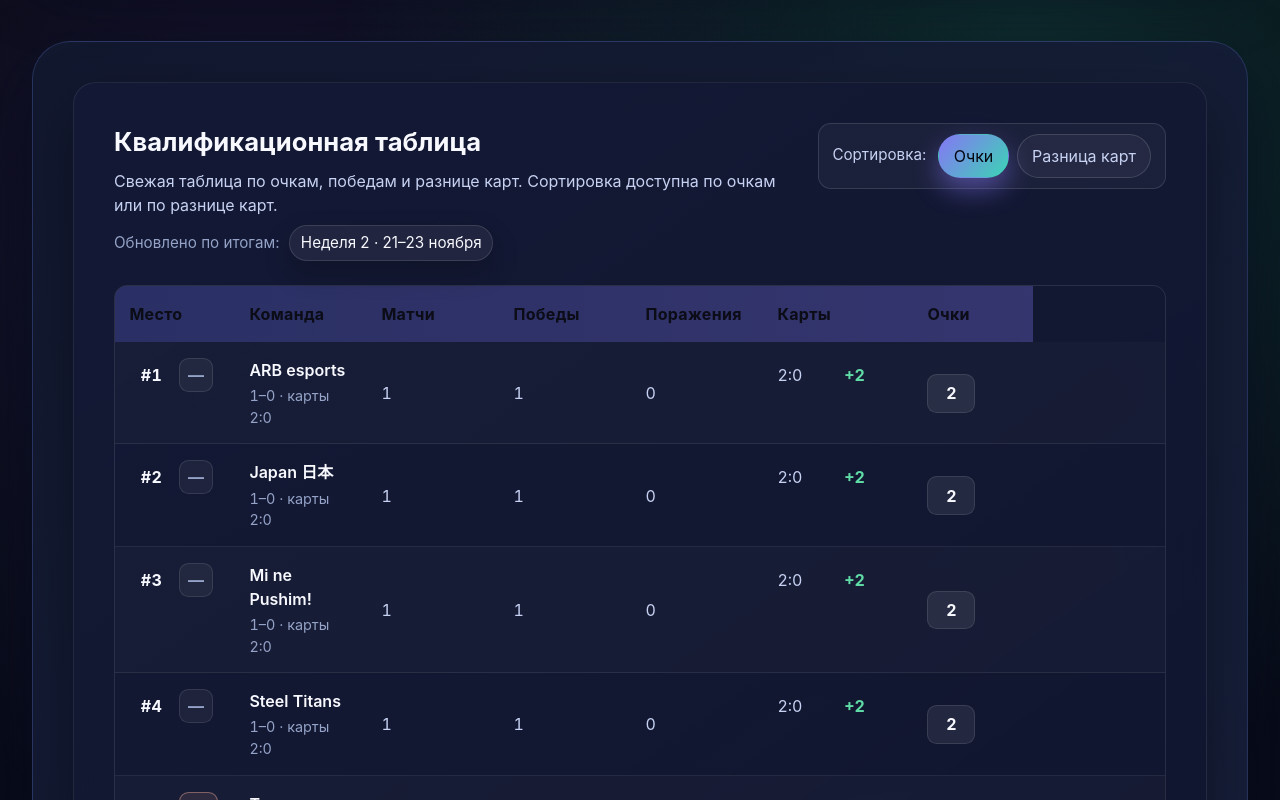
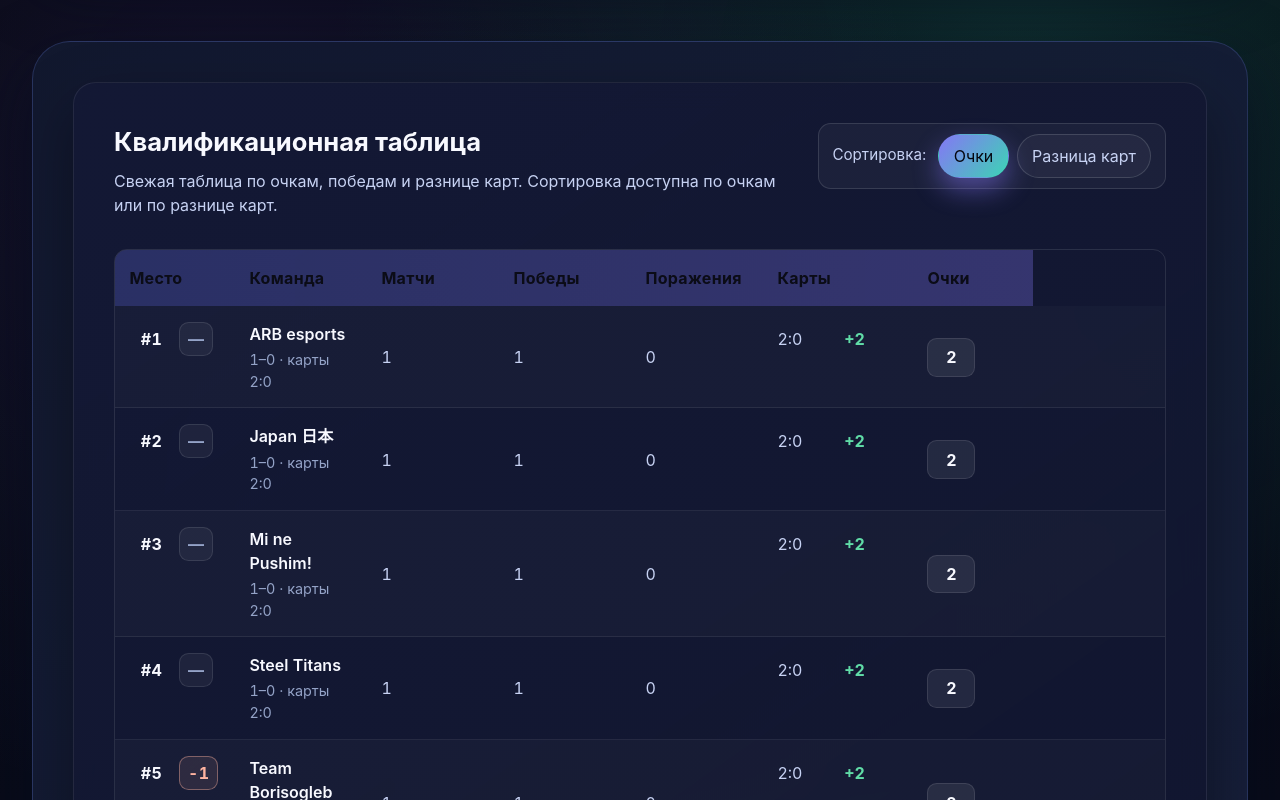
Before and after one commit to rtalyutin/new-test, a React (Vite) app: page / in a window 1280 px wide. Shown: the part 4800-5600 px from the top of the page. Built offline with nearby package versions, Linux system fonts and the light colour scheme.

Commit message:
fix: remove update note from qualifications table

```diff
--- a/src/features/QualificationsTable/QualificationsTable.jsx
+++ b/src/features/QualificationsTable/QualificationsTable.jsx
@@ -18,7 +18,6 @@
   );
 
   const finishedWeeks = useMemo(() => extractFinishedMatchesByWeek(matchResults), [matchResults]);
-  const latestFinishedWeek = finishedWeeks[finishedWeeks.length - 1];
 
   const previousWeekMatches = useMemo(
     () => finishedWeeks.slice(0, -1).flatMap((week) => week.matches),
@@ -66,11 +65,6 @@
             {title}
           </h3>
           <p className={styles.description}>{description}</p>
-          {latestFinishedWeek ? (
-            <p className={styles.updateNote}>
-              Обновлено по итогам: <span className={styles.updateHighlight}>{latestFinishedWeek.title}</span>
-            </p>
-          ) : null}
         </div>
         <div className={styles.controls} aria-label="Управление сортировкой таблицы">
           <span className={styles.controlsLabel}>Сортировка:</span>
--- a/src/features/QualificationsTable/QualificationsTable.module.css
+++ b/src/features/QualificationsTable/QualificationsTable.module.css
@@ -30,28 +30,9 @@
 }
 
 .description {
-  margin: 0;
+  margin: 0 0 var(--space-2);
   color: var(--color-text-secondary);
   line-height: 1.5;
-}
-
-.updateNote {
-  margin: var(--space-2) 0 0;
-  color: var(--color-text-muted);
-  font-size: 0.95rem;
-}
-
-.updateHighlight {
-  display: inline-flex;
-  align-items: center;
-  gap: 0.45rem;
-  padding: 0.35rem 0.65rem;
-  margin-left: 0.35rem;
-  border-radius: 999px;
-  background: rgba(255, 255, 255, 0.06);
-  border: 1px solid rgba(255, 255, 255, 0.12);
-  color: var(--color-text-primary);
-  box-shadow: 0 12px 28px rgba(0, 0, 0, 0.2);
 }
 
 .controls {
```
